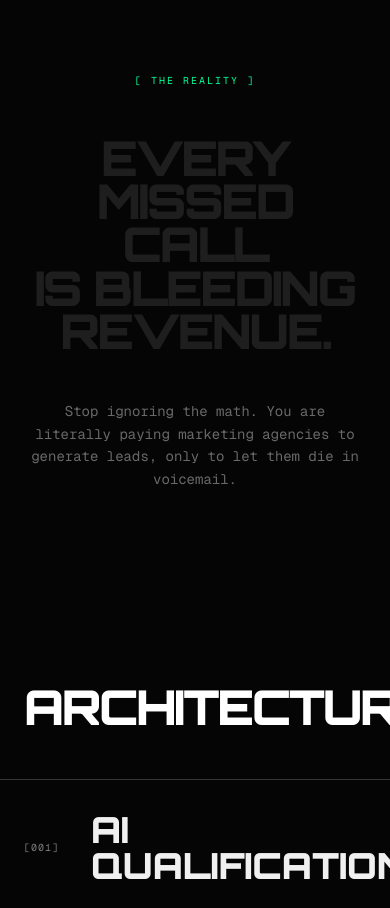
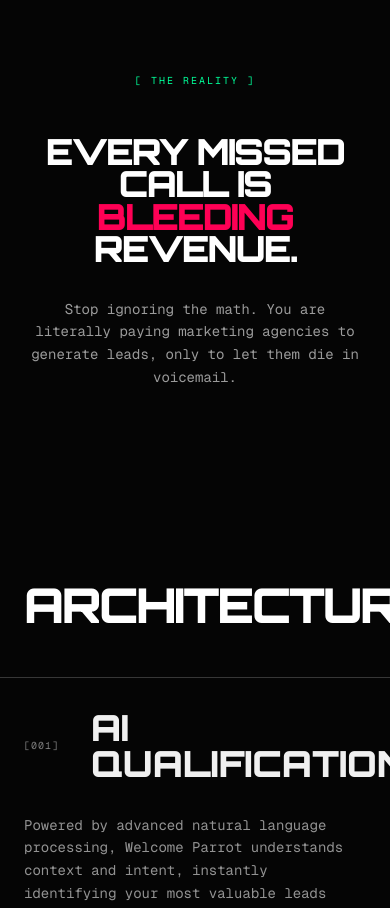
Before and after one commit to 2Limitless/Welcome-parrot, a Next.js app: page / in a window 390 px wide. Shown: the part 1760-2668 px from the top of the page. Built offline with nearby package versions, Linux system fonts and the light colour scheme.

Commit message:
style: Fix mobile layout and hover visibility for Manifesto component

```diff
--- a/src/app/page.tsx
+++ b/src/app/page.tsx
@@ -182,13 +182,13 @@ const Manifesto = () => {
         <span className="text-[10px] text-[#00ff99] font-mono tracking-[0.2em] uppercase mb-12 block">[ THE REALITY ]</span>
         <motion.h2
           initial={{ opacity: 0, scale: 0.9, filter: "blur(10px)" }} whileInView={{ opacity: 1, scale: 1, filter: "blur(0px)" }} transition={{ duration: 1, ease: "easeOut" }} viewport={{ once: true, margin: "-100px" }}
-          className="text-5xl md:text-7xl lg:text-[6vw] font-black font-[family-name:var(--font-orbitron)] uppercase tracking-tighter leading-[0.9] text-white/10 transition-colors duration-500 group-hover:text-white"
+          className="text-4xl sm:text-5xl md:text-7xl lg:text-[6vw] font-black font-[family-name:var(--font-orbitron)] uppercase tracking-tighter leading-[0.9] text-white md:text-white/10 transition-colors duration-500 md:group-hover:text-white"
         >
-          EVERY MISSED CALL <br /> IS <span className="text-white/10 group-hover:text-[#ff0055] transition-colors duration-700">BLEEDING</span> REVENUE.
+          EVERY MISSED CALL <br className="hidden md:block" /> IS <span className="text-[#ff0055] md:text-white/10 md:group-hover:text-[#ff0055] transition-colors duration-700">BLEEDING</span> REVENUE.
         </motion.h2>
         <motion.p
           initial={{ opacity: 0 }} whileInView={{ opacity: 1 }} transition={{ duration: 1, delay: 0.3 }} viewport={{ once: true }}
-          className="font-mono text-sm md:text-base text-white/40 mt-12 max-w-2xl text-center leading-relaxed opacity-0 group-hover:opacity-100 transition-opacity duration-700 delay-100"
+          className="font-mono text-sm md:text-base text-white/60 md:text-white/40 mt-8 md:mt-12 max-w-2xl text-center leading-relaxed opacity-100 md:opacity-0 md:group-hover:opacity-100 transition-opacity duration-700 delay-100"
         >
           Stop ignoring the math. You are literally paying marketing agencies to generate leads, only to let them die in voicemail.
         </motion.p>
```
